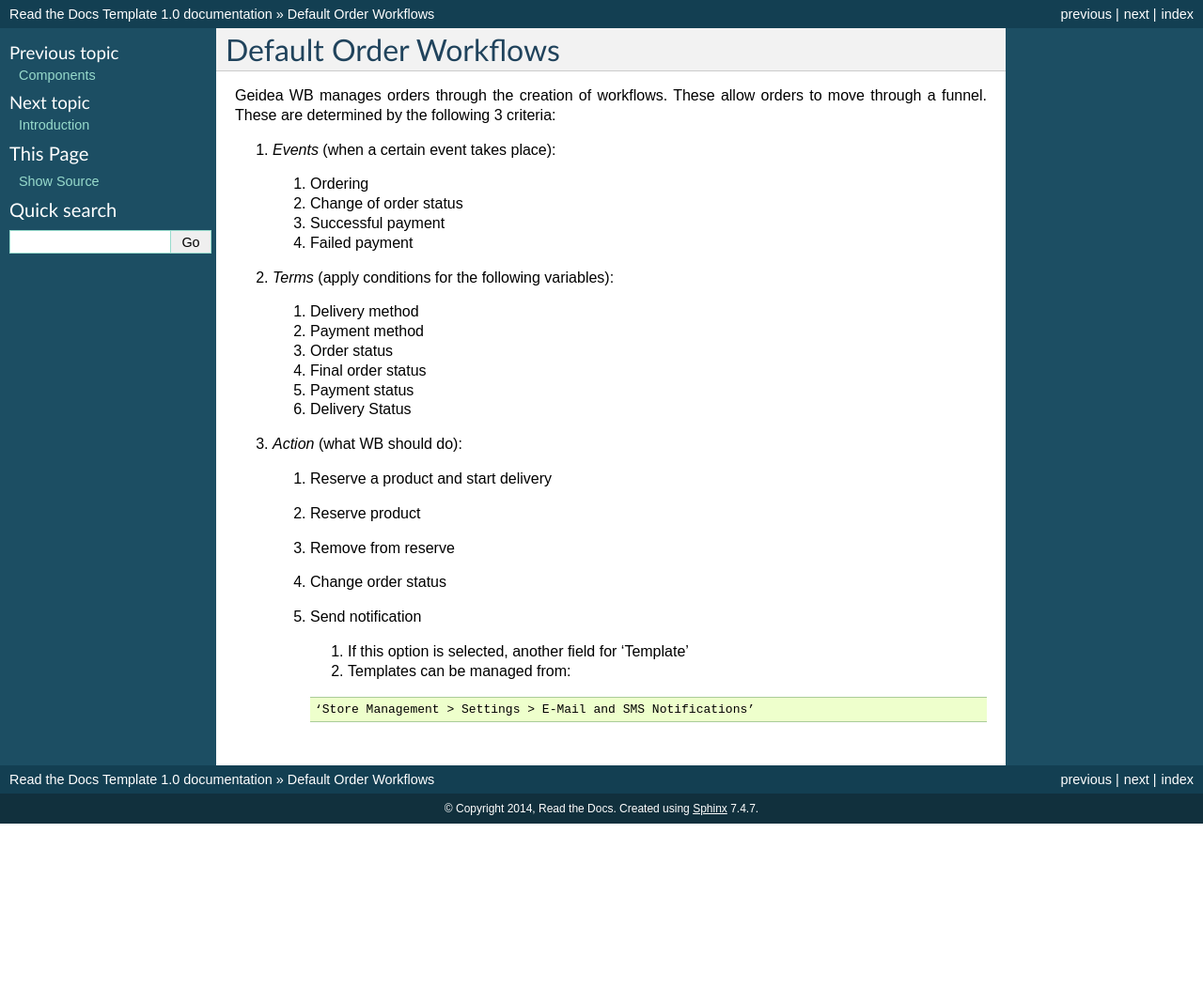
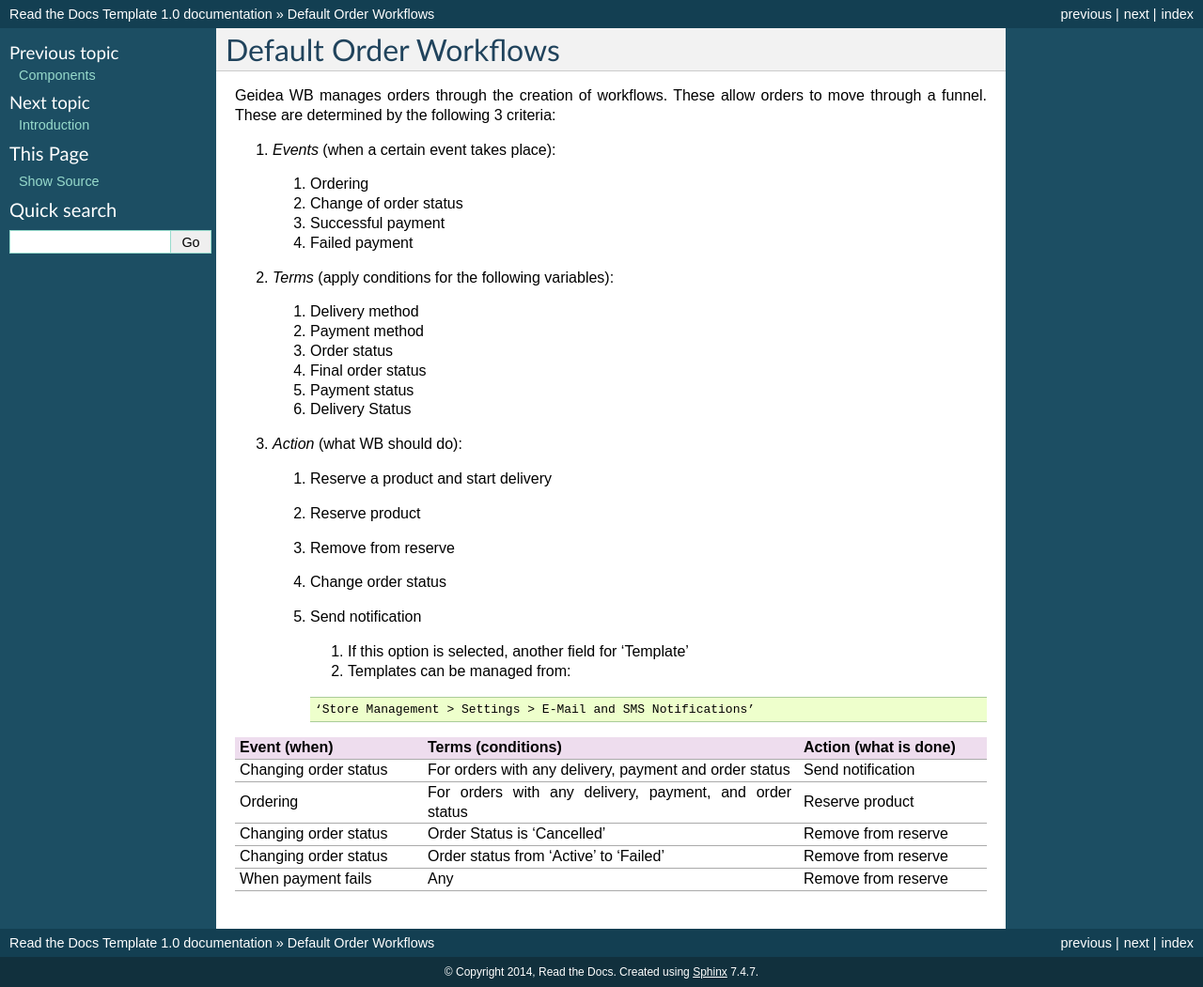
Before and after one commit to KhalilMayyasi/WBDocumentation, a Sphinx documentation site: the page built from docs/DefaultOrderWorkflows.rst, in a window 1280 px wide. Shown: the whole page at 94% size. Built offline with Sphinx 7.4.7, drawn with Linux system fonts in a browser that asks for light colours; before the commit the page ends 900 px from its top, so only the background shows below that.

Commit message:
Add a table to default order workflow section

```diff
--- a/docs/DefaultOrderWorkflows.rst
+++ b/docs/DefaultOrderWorkflows.rst
@@ -34,3 +34,26 @@ Geidea WB manages orders through the creation of workflows. These allow orders t
       .. code-block:: text
 
          ‘Store Management > Settings > E-Mail and SMS Notifications’
+
+.. list-table::
+   :widths: 25 50 25
+   :header-rows: 1
+
+   * - Event (when)
+     - Terms (conditions)
+     - Action (what is done)
+   * - Changing order status
+     - For orders with any delivery, payment and order status
+     - Send notification
+   * - Ordering
+     - For orders with any delivery, payment, and order status
+     - Reserve product
+   * - Changing order status
+     - Order Status is ‘Cancelled’
+     - Remove from reserve
+   * - Changing order status
+     - Order status from ‘Active’ to ‘Failed’
+     - Remove from reserve
+   * - When payment fails
+     - Any
+     - Remove from reserve
```
